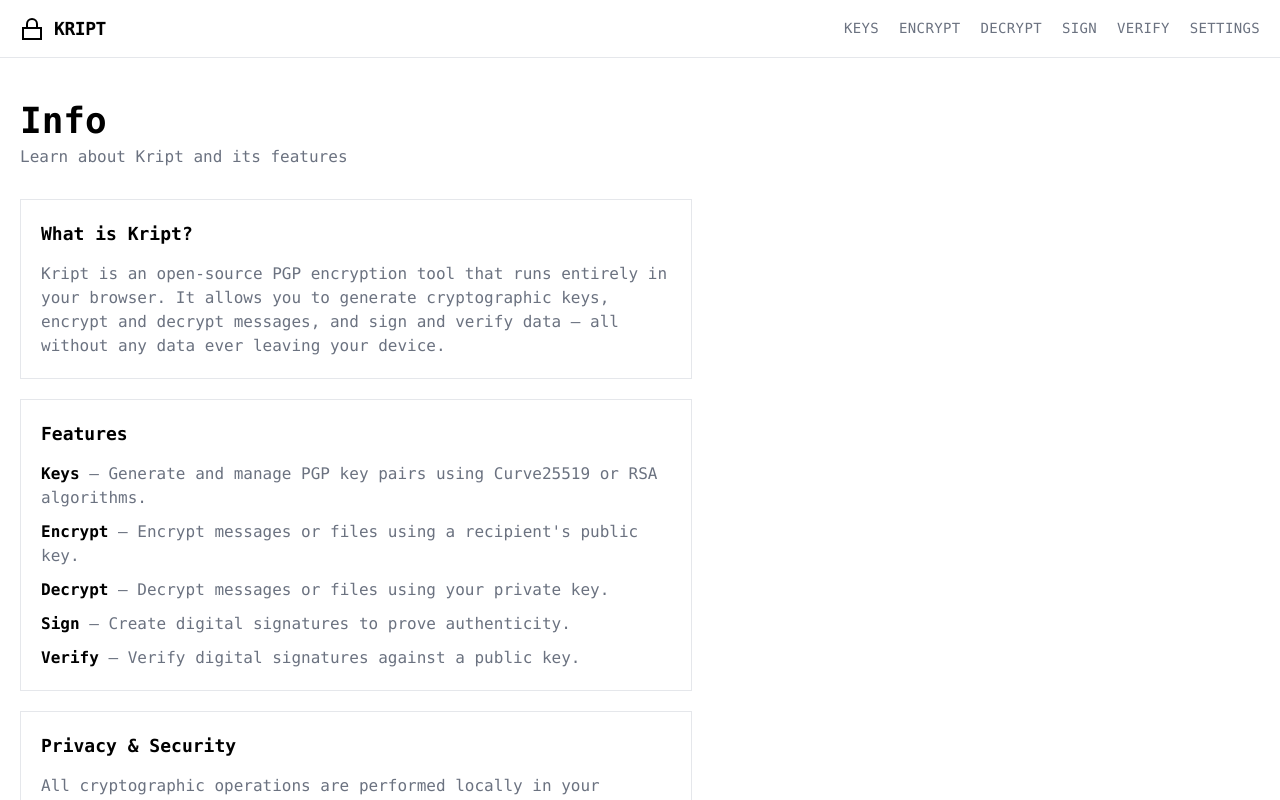
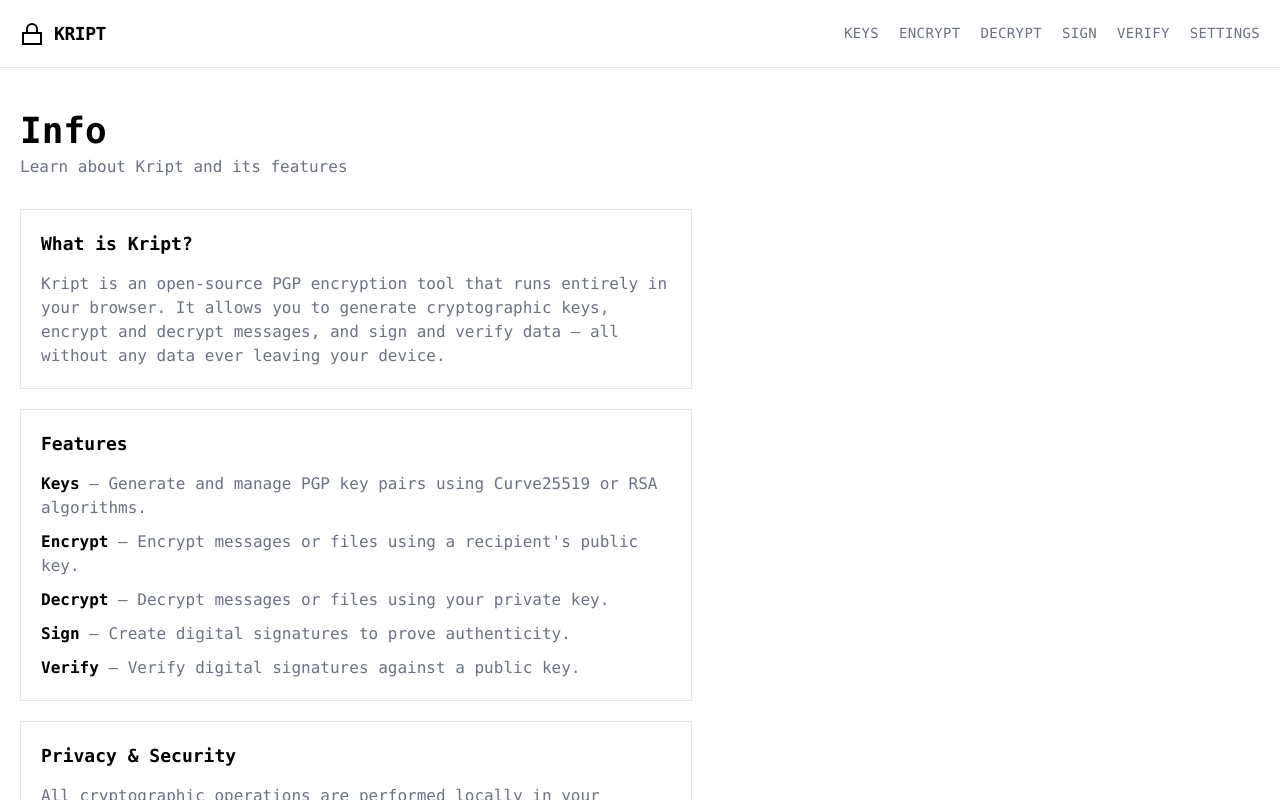
Before and after one commit to gabrielee5/kript, a React (Vite) app in the folder web/: page /info in a window 1280 px wide. Shown: the top 800 px of the page. Built offline with nearby package versions, Linux system fonts and the light colour scheme.

Commit message:
taller header

```diff
--- a/web/src/App.tsx
+++ b/web/src/App.tsx
@@ -24,7 +24,7 @@ function App() {
     <div className="min-h-screen bg-bg-primary flex flex-col">
       {/* Header */}
       <header className="border-b border-border">
-        <div className="max-w-[80rem] mx-auto px-lg py-md">
+        <div className="max-w-[80rem] mx-auto px-lg py-lg">
           <div className="flex items-center justify-between">
             {/* Logo */}
             <div className="flex items-center gap-sm">
```
